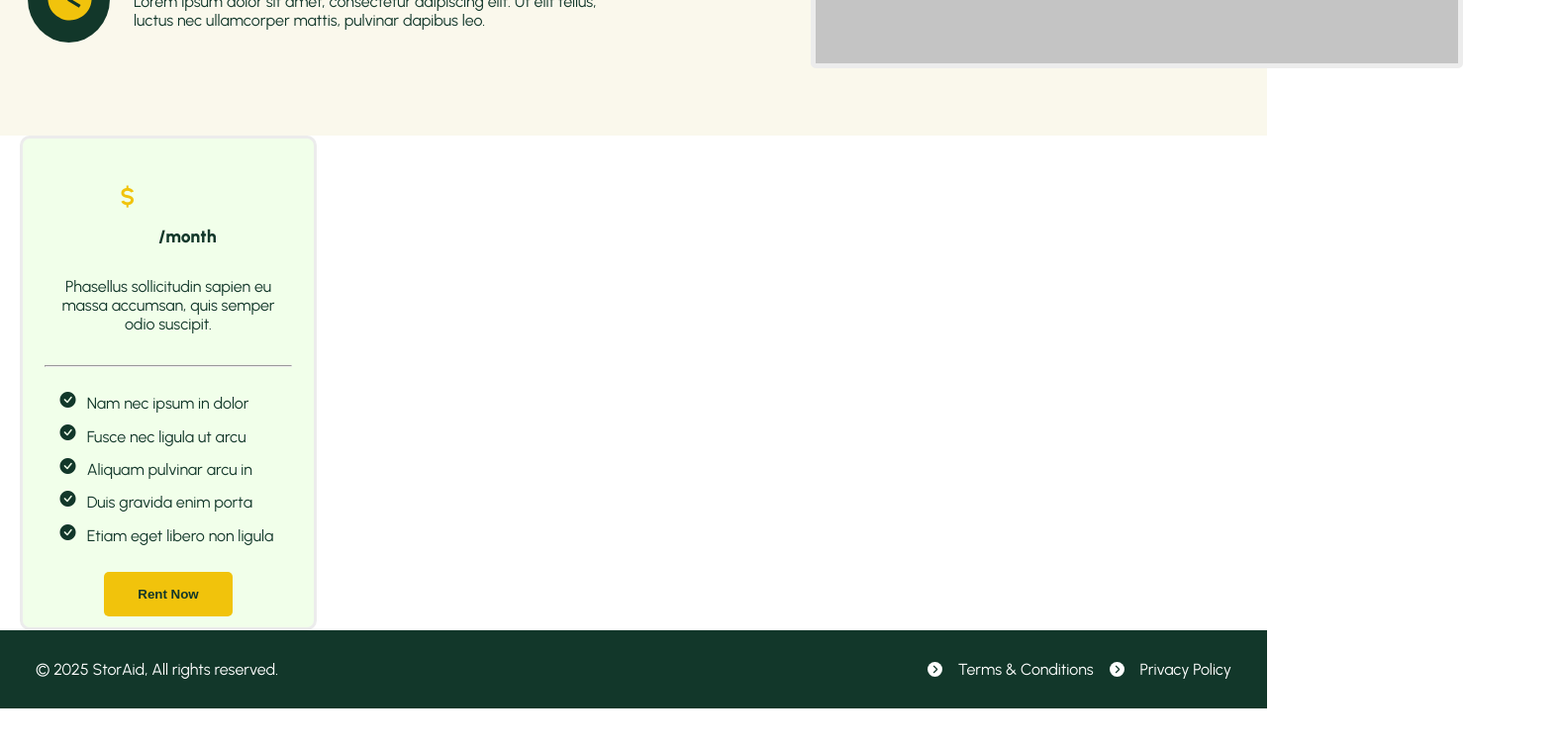
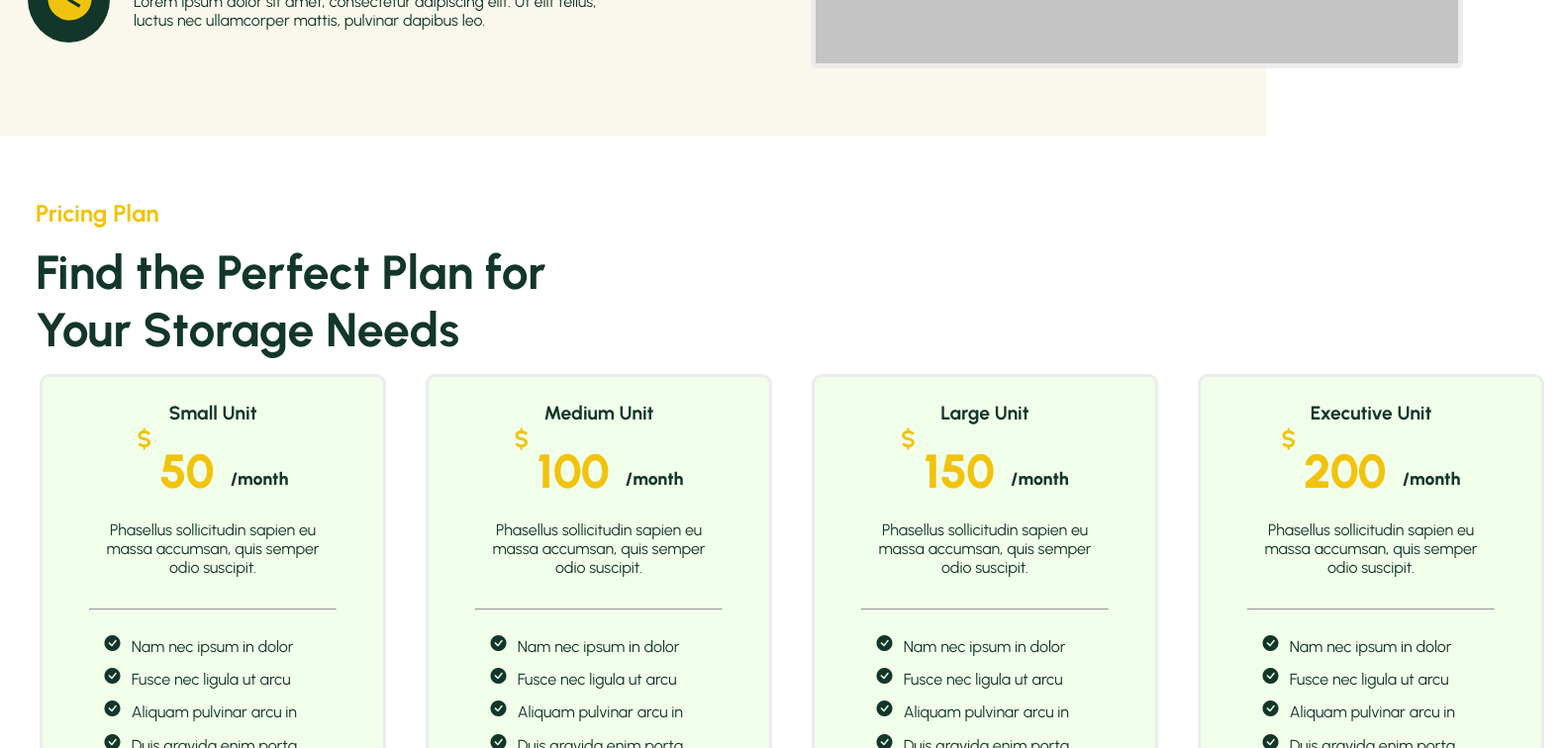
Before and after one commit to Ivonapp/React, a React (Vite) app: page /Home in a window 1280 px wide. Shown: the part 2920-3676 px from the top of the page at 99% size, 1580 px wide, since content can reach past the window. Before the commit the page ends 3636 px from the top, so only its background shows below. Built offline with nearby package versions, Linux system fonts and the light colour scheme.

Commit message:
pricing plan

```diff
--- a/src/components/Adesign.css
+++ b/src/components/Adesign.css
@@ -351,8 +351,8 @@ margin-left: 1rem;
 
 /*PRICINGPLANCOLUMN*/
 .border-pricing-container {
-  width: 300px;
-  height: 500px;
+  width: 350px;
+  height: 550px;
   border: 3px solid #ECECEC;
   background-color: #F1FFEA;
   border-radius: 10px;
@@ -360,6 +360,7 @@ margin-left: 1rem;
   justify-content: center;
   align-items: center;
   flex-direction: column;
+  margin-bottom: 2rem;
 }
 .width-container {
   width: 250px;
@@ -397,7 +398,8 @@ padding-top: 1rem;
   gap: 0.5rem;
 }
 .buttons-container {
-  padding-top: 1rem;
+  padding-top: 2rem;
+  padding-bottom: 3rem;
   display: flex;
   justify-content: center;
 }
@@ -441,3 +443,11 @@ color: var(--green-primary-color);
   color: var(--white-color);
 }
 /*PRICINGPLANCOLUMN END*/
+
+
+/*PRICINGPLAN*/
+
+.pricingplan-container {
+  display: flex;
+  justify-content: space-between;
+}
--- a/src/components/Pricingplan.jsx
+++ b/src/components/Pricingplan.jsx
@@ -1,8 +1,44 @@
 import React from 'react'
+import Pricingplancolumn from './Pricingplancolumn';
+import Titlelayout from './Titlelayout';
+
+
+
+
 
 function Pricingplan() {
   return (
-    <div>Pricingplan</div>
+    <div>
+        <div className="container">
+
+                    <Titlelayout
+                        title ="Pricing Plan"
+                        middletitle ="Find the Perfect Plan for Your Storage Needs"
+                    />
+
+                <div className="pricingplan-container">
+                    <Pricingplancolumn
+                        pricetext = "Small Unit"
+                        amounttext = "50"
+                    />
+
+                    <Pricingplancolumn
+                        pricetext = "Medium Unit"
+                        amounttext = "100"
+                    />
+
+                    <Pricingplancolumn
+                        pricetext = "Large Unit"
+                        amounttext = "150"
+                    />
+
+                    <Pricingplancolumn
+                        pricetext = "Executive Unit"
+                        amounttext = "200"
+                    />
+            </div>
+        </div>
+    </div>
   )
 }
 
--- a/src/pages/Home.jsx
+++ b/src/pages/Home.jsx
@@ -5,7 +5,7 @@ import Box1 from '../components/Box1'
 import Logoipsum from '../components/Logoipsum'
 import Servicescolumns from '../components/Servicescolumns';
 import Chooseus from '../components/Chooseus';
-import Pricingplancolumn from '../components/Pricingplancolumn';
+import Pricingplan from '../components/Pricingplan';
 
 
 
@@ -18,7 +18,7 @@ const Home = () => {
       <Logoipsum />
       <Servicescolumns />
       <Chooseus />
-      <Pricingplancolumn />
+      <Pricingplan />
 
       <Footer />
     </div>
```
